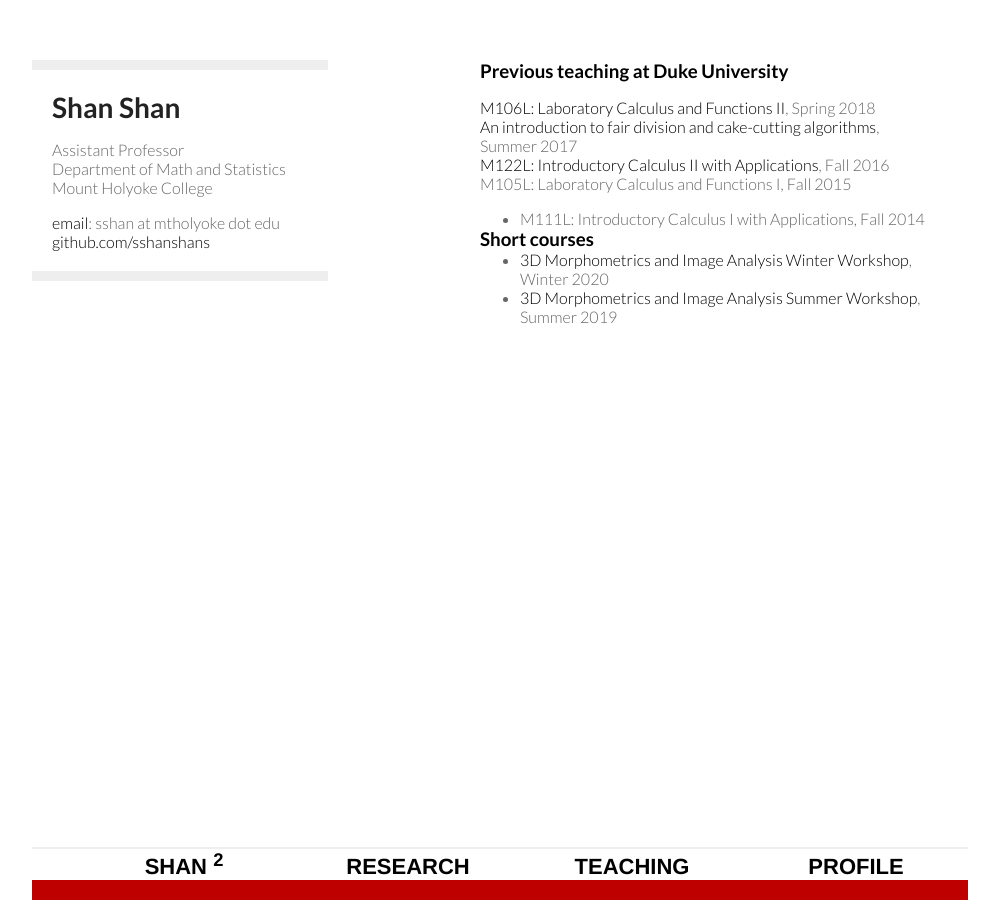
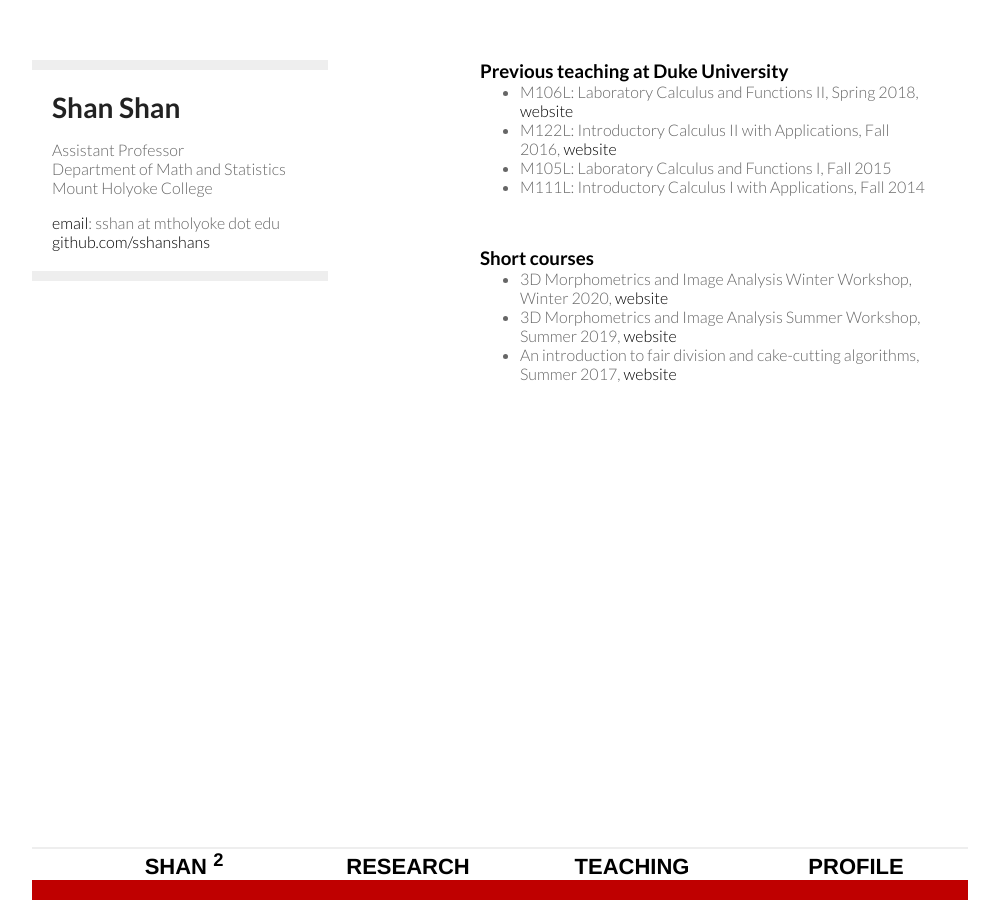
Before and after one commit to sshanshans/sshanshans.github.io, a Jekyll site: the page built from teaching/teaching.md, in a window 1280 px wide. Shown: the whole page, without its empty margins (160-1159 px from the left). Built offline with Jekyll 4.4.1, drawn with Linux system fonts in a browser that asks for light colours.

Commit message:
update teaching

```diff
--- a/teaching/teaching.md
+++ b/teaching/teaching.md
@@ -6,15 +6,17 @@
 
 ### Previous teaching at Duke University
 
-[M106L: Laboratory Calculus and Functions II](/math106/index.html), Spring 2018 <br/>
-[An introduction to fair division and cake-cutting algorithms](/swim.html), Summer 2017 <br/>
-[M122L:  Introductory Calculus II with Applications](/calculus2/index.html), Fall 2016 <br/>
-M105L: Laboratory Calculus and Functions I, Fall 2015
+* M106L: Laboratory Calculus and Functions II, Spring 2018, [website](/math106/index.html)
+* M122L:  Introductory Calculus II with Applications, Fall 2016, [website](/calculus2/index.html)
+* M105L: Laboratory Calculus and Functions I, Fall 2015
 * M111L:  Introductory Calculus I with Applications, Fall 2014
 
+<br/>
+
 ### Short courses
-* [3D Morphometrics and Image Analysis Winter Workshop](https://slicermorph.github.io/2020_Winter_Workshop/), Winter 2020
-* [3D Morphometrics and Image Analysis Summer Workshop](https://slicermorph.github.io/2019_Summer_Workshop/), Summer 2019
+* 3D Morphometrics and Image Analysis Winter Workshop, Winter 2020, [website](https://slicermorph.github.io/2020_Winter_Workshop/)
+* 3D Morphometrics and Image Analysis Summer Workshop, Summer 2019, [website](https://slicermorph.github.io/2019_Summer_Workshop/)
+* An introduction to fair division and cake-cutting algorithms, Summer 2017, [website](/swim.html)
 
 
 
```
